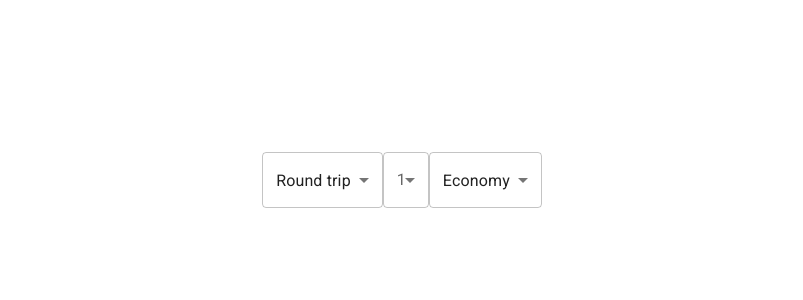
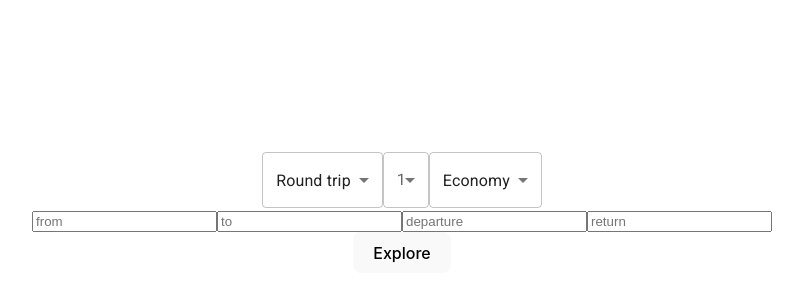
Before and after one commit to nasserso/google-flight, a React (Vite) app: page / in a window 1280 px wide. Shown: the part 170-470 px from the top of the page, without its empty margins (238-1041 px from the left). Built offline with nearby package versions, Linux system fonts and the light colour scheme.

Commit message:
Add base from-to input

```diff
--- a/src/components/SearchFlight.tsx
+++ b/src/components/SearchFlight.tsx
@@ -108,8 +108,9 @@ function SearchFlight() {
         )
     }
 
+    const PassengerChoices = () => {
         return (
-        <div className={styles.container}>
+            <div>
                 <FormControl>
                     <Select
                         labelId="trip-select"
@@ -151,4 +152,18 @@ function SearchFlight() {
         )
     }
 
+    return (
+        <div className={styles.container}>
+            <PassengerChoices />
+            <div>
+                <input type="text" placeholder="from" />
+                <input type="text" placeholder="to" />
+                <input type="text" placeholder="departure" />
+                <input type="text" placeholder="return" />
+            </div>
+            <button>Explore</button>
+        </div>
+    )
+}
+
 export default SearchFlight
```
Lines whose indentation alone changed are shown as unchanged.
